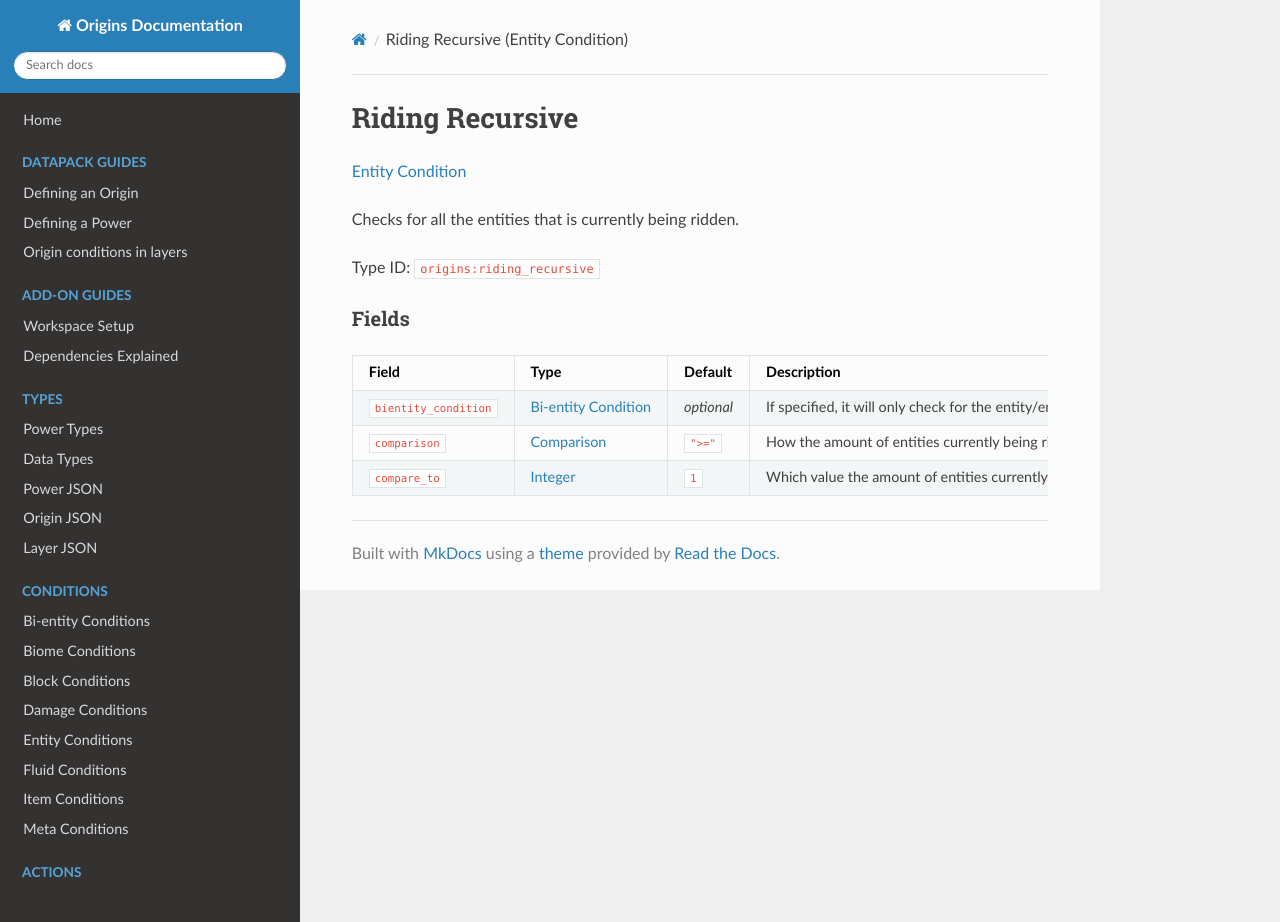
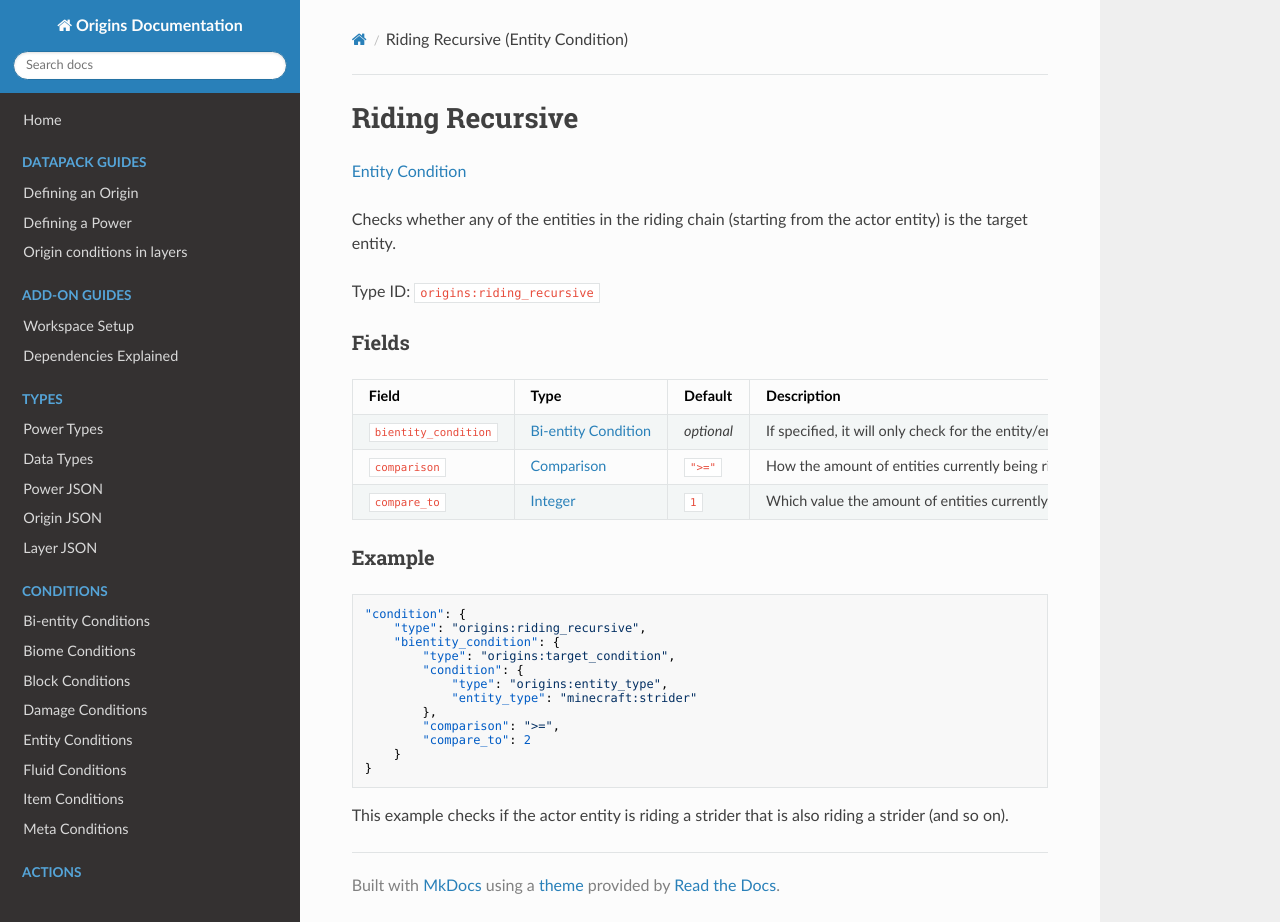
Before and after one commit to apace100/origins-docs, an MkDocs documentation site: the page built from docs/entity_conditions/riding_recursive.md, in a window 1280 px wide and 922 px high. Built offline with MkDocs 1.6.1, drawn with Linux system fonts in a browser that asks for light colours; nearby versions of some CDN libraries.

Commit message:
Updated `riding_*.md` and `passenger_*.md` Changed the description a little bit and added some examples

````diff
--- a/docs/entity_conditions/riding_recursive.md
+++ b/docs/entity_conditions/riding_recursive.md
@@ -6,7 +6,7 @@ date: 2021-10-07
 
 [Entity Condition](../entity_conditions.md)
 
-Checks for all the entities that is currently being ridden.
+Checks whether any of the entities in the riding chain (starting from the actor entity) is the target entity.
 
 Type ID: `origins:riding_recursive`
 
@@ -17,3 +17,20 @@ Field | Type | Default | Description
 `bientity_condition` | [Bi-entity Condition](../bientity_conditions.md) | _optional_ | If specified, it will only check for the entity/entities that fulfills the bi-entity condition.
 `comparison` | [Comparison](../data_types/comparison.md) | `">="` | How the amount of entities currently being ridden should be compared to the specified value.
 `compare_to` | [Integer](../data_types/integer.md) | `1` | Which value the amount of entities currently being ridden should be compared to.
+
+### Example
+```json
+"condition": {
+    "type": "origins:riding_recursive",
+    "bientity_condition": {
+        "type": "origins:target_condition",
+        "condition": {
+            "type": "origins:entity_type",
+            "entity_type": "minecraft:strider"
+        },
+        "comparison": ">=",
+        "compare_to": 2
+    }
+}
+```
+This example checks if the actor entity is riding a strider that is also riding a strider (and so on).
````
Also changed, not shown: docs/entity_conditions/passenger.md (+16 -1 lines), docs/entity_conditions/passenger_recursive.md (+18 -1 lines), docs/entity_conditions/riding.md (+16 -1 lines), docs/entity_conditions/riding_root.md (+16 -1 lines).
